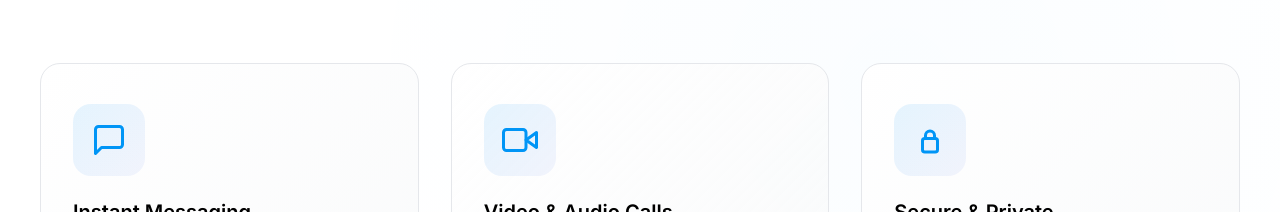
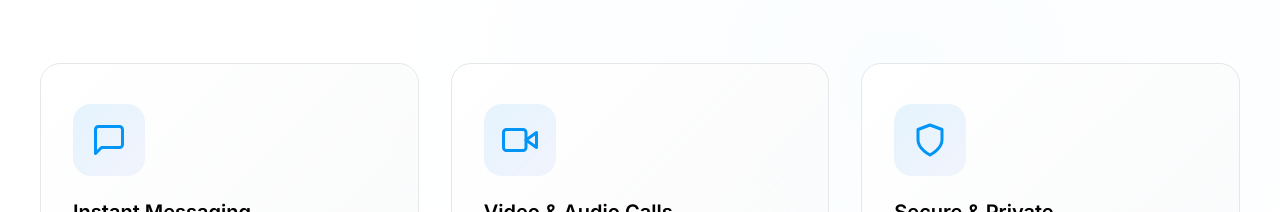
Before and after one commit to sakshampokharel01-beep/Chatter, a React (Vite) app: page / in a window 1280 px wide. Shown: the part 2442-2654 px from the top of the page. Built offline with nearby package versions, Linux system fonts and the light colour scheme; no server answers; a web font is replaced by a local one.

Commit message:
Replace lock icon with shield icon for security feature

```diff
--- a/src/components/LandingPage.jsx
+++ b/src/components/LandingPage.jsx
@@ -48,8 +48,7 @@ export default function LandingPage({ onGetStarted }) {
     {
       icon: (
         <svg width="40" height="40" viewBox="0 0 24 24" fill="none" stroke="currentColor" strokeWidth="2" strokeLinecap="round" strokeLinejoin="round">
-          <rect x="7" y="11" width="10" height="9" rx="1.5" ry="1.5"/>
-          <path d="M9 11V9a3 3 0 0 1 6 0v2"/>
+          <path d="M12 22s8-4 8-10V5l-8-3-8 3v7c0 6 8 10 8 10z"/>
         </svg>
       ),
       title: 'Secure & Private',
```
